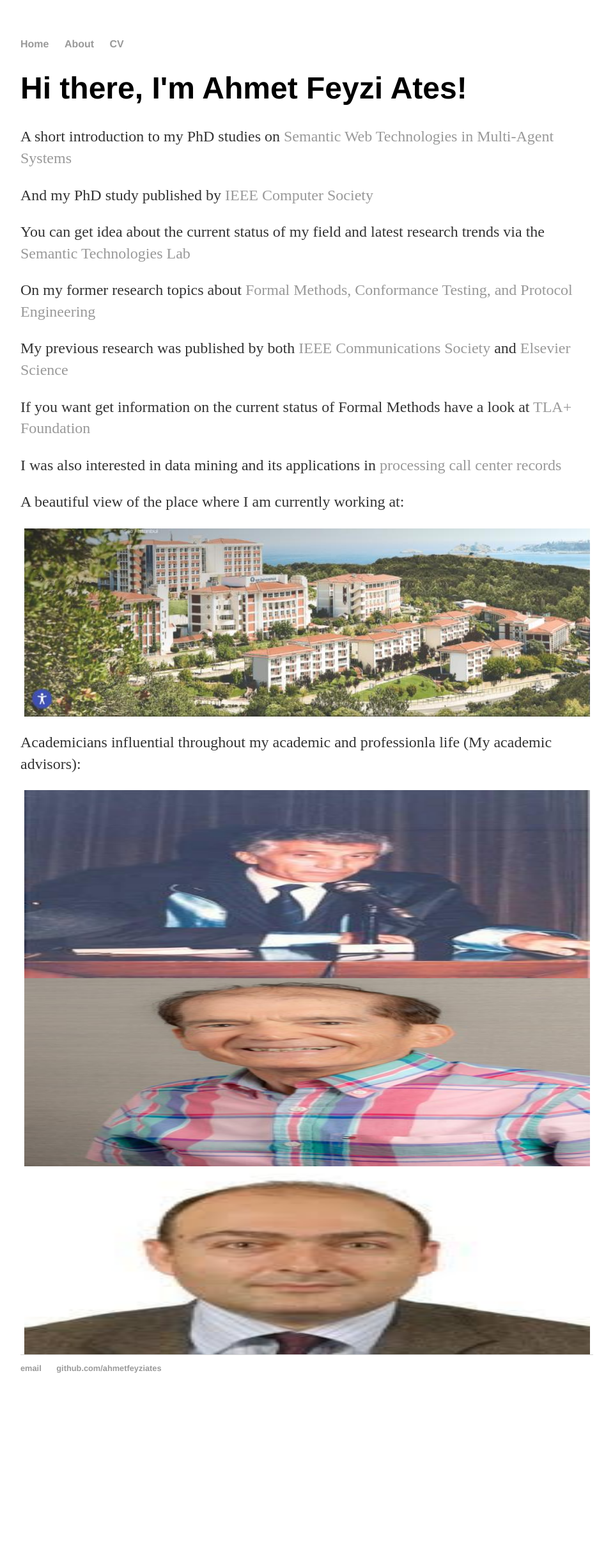
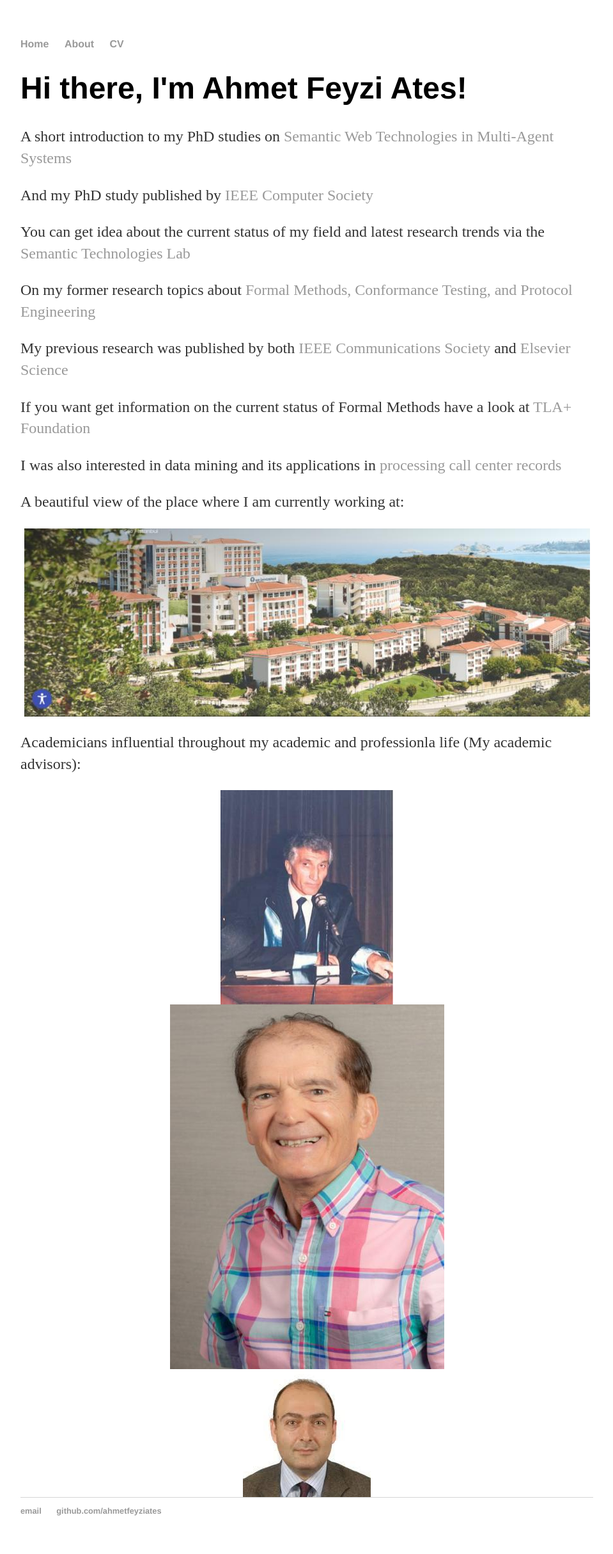
Before and after one commit to ahmetfeyziates/ahmetfeyziates.github.io, a Jekyll site: the page built from index.html, in a window 1280 px wide. Shown: the whole page at 64% size, without its empty margins (160-1119 px from the left). Built offline with Jekyll 4.4.1, drawn with Linux system fonts in a browser that asks for light colours; before the commit the page ends 2206 px from its top, so only the background shows below that.

Commit message:
Update index.html

```diff
--- a/index.html
+++ b/index.html
@@ -16,8 +16,8 @@ title: Ahmet Feyzi Ates
 	<img src="images/campus.jpg" alt="A scenic view" width="885" height="294" style="display: block; margin: auto;">
 	<div class="billur">
 		<p>Academicians influential throughout my academic and professionla life (My academic advisors):</p>
-		<img src="images/yahya_karslıgil.jpg" alt="Prof.M.Yahya Karslıgil" width="885" height="294" style="display: block; margin: auto;">
-		<img src="images/behcet_sarikaya.jpg" alt="Prof.Behçet Sarikaya" width="885" height="294" style="display: block; margin: auto;">
-		<img src="images/riza_cenk_erdur.jpg" alt="Assoc.Prof.Rıza Cenk Erdur" width="885" height="294" style="display: block; margin: auto;">
+		<img src="images/yahya_karslıgil.jpg" alt="Prof.M.Yahya Karslıgil" width="270" height="335" style="display: block; margin: auto;">
+		<img src="images/behcet_sarikaya.jpg" alt="Prof.Behçet Sarikaya" width="429" height="570" style="display: block; margin: auto;">
+		<img src="images/riza_cenk_erdur.jpg" alt="Assoc.Prof.Rıza Cenk Erdur" width="200" height="200" style="display: block; margin: auto;">
 	</div>
 </div><!-- /.blurb -->
```
